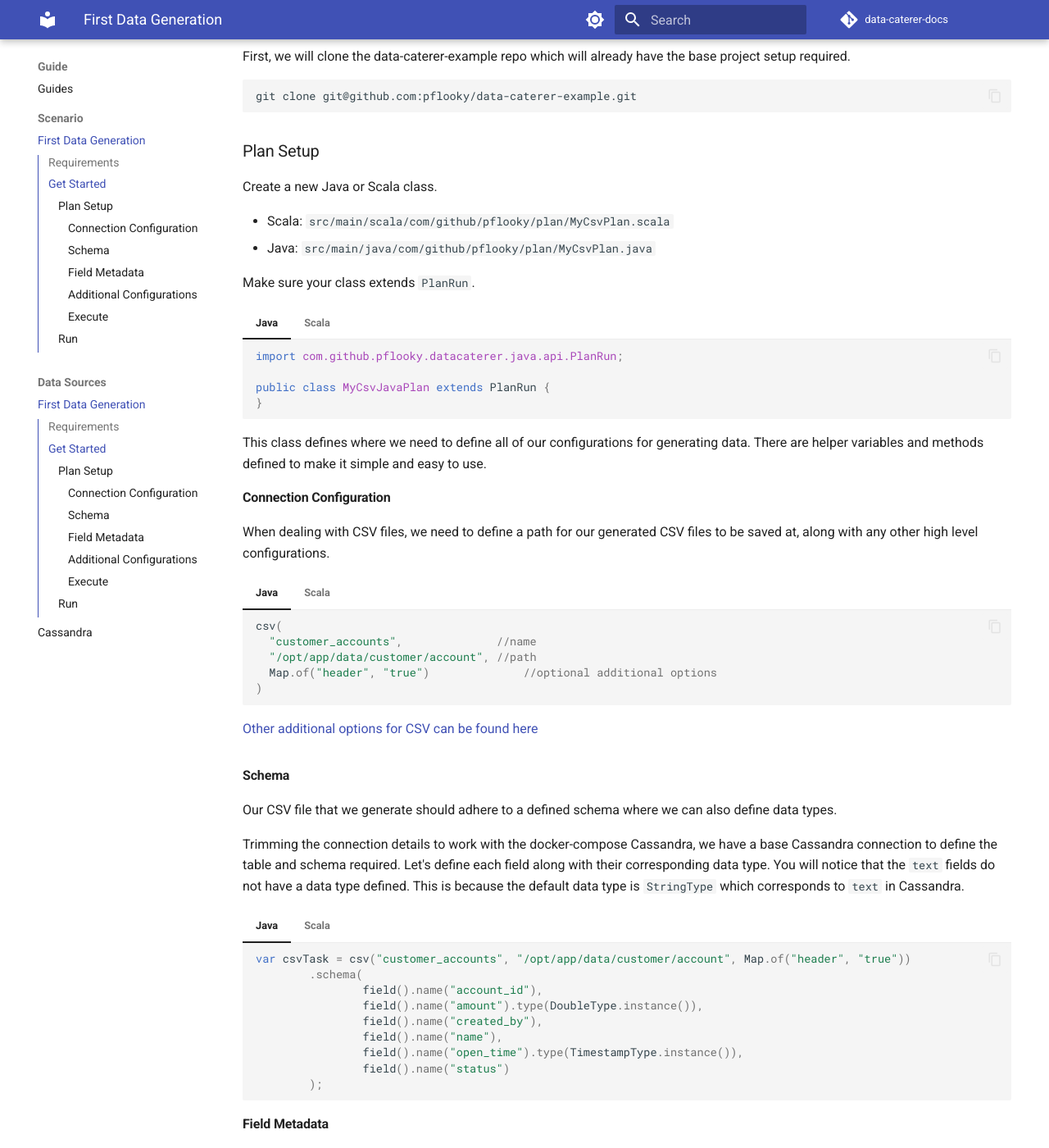
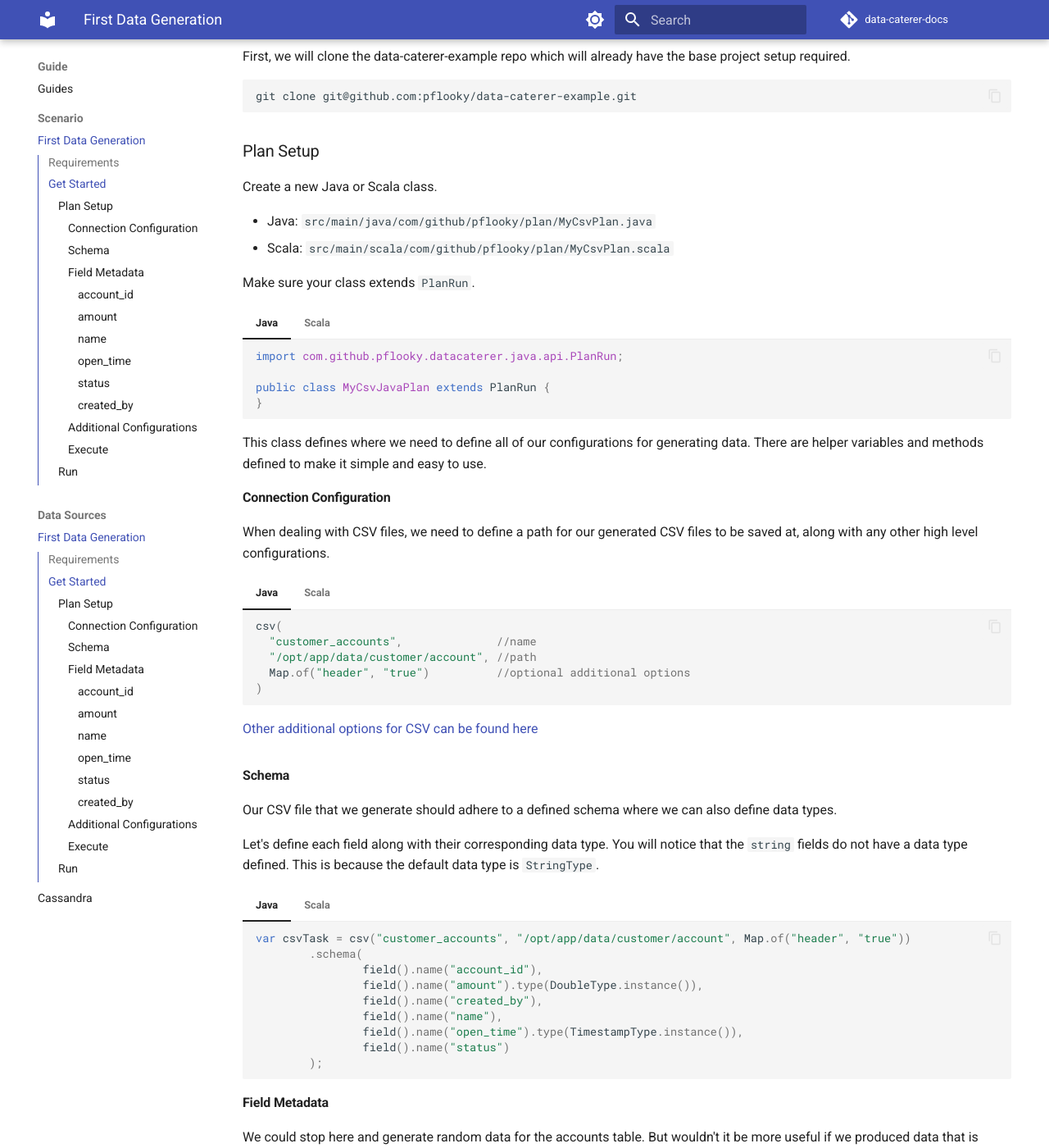
Before and after one commit to pflooky/data-caterer-docs, an MkDocs documentation site: the page built from docs/guide/scenario/first-data-generation.md, in a window 1280 px wide and 1400 px high, scrolled down 506 px. Shown: the whole window at 82% size. Built offline with MkDocs 1.6.1 and Material for MkDocs 9.7.7, drawn with Linux system fonts in a browser that asks for light colours; comment, search, counter and statistics services are not loaded; some of the changed text lies outside the part shown.

Commit message:
Update guides to have sql example, make guide homepage more clear

````diff
--- a/docs/guide/scenario/first-data-generation.md
+++ b/docs/guide/scenario/first-data-generation.md
@@ -21,8 +21,8 @@
 
 Create a new Java or Scala class.
 
+- Java: `src/main/java/com/github/pflooky/plan/MyCsvPlan.java`
 - Scala: `src/main/scala/com/github/pflooky/plan/MyCsvPlan.scala`
-- Java: `src/main/java/com/github/pflooky/plan/MyCsvPlan.java`
 
 Make sure your class extends `PlanRun`.
 
@@ -58,7 +58,7 @@
     csv(
       "customer_accounts",              //name
       "/opt/app/data/customer/account", //path
-      Map.of("header", "true")              //optional additional options
+      Map.of("header", "true")          //optional additional options
     )
     ```
 
@@ -70,7 +70,7 @@
     csv(
       "customer_accounts",              //name
       "/opt/app/data/customer/account", //path
-      Map("header" -> "true")               //optional additional options
+      Map("header" -> "true")           //optional additional options
     )
     ```
 
@@ -80,10 +80,8 @@
 
 Our CSV file that we generate should adhere to a defined schema where we can also define data types.
 
-Trimming the connection details to work with the docker-compose Cassandra, we have a base Cassandra connection to define
-the table and schema required. Let's define each field along with their corresponding data type. You will notice that
-the `text` fields do not have a data type defined. This is because the default data type is `StringType` which
-corresponds to `text` in Cassandra.
+Let's define each field along with their corresponding data type. You will notice that the `string` fields do not have a
+data type defined. This is because the default data type is `StringType`.
 
 === "Java"
 
@@ -119,9 +117,11 @@
 that is closer to the structure of the data that would come in production? We can do this by defining various metadata
 attributes that add guidelines that the data generator will understand when generating data.
 
-`account_id` follows a particular pattern that where it starts with `ACC` and has 8 digits after it.
-This can be defined via a regex like below. Alongside, we also mention that values are unique ensure that
-unique values are generated.
+##### account_id
+
+- `account_id` follows a particular pattern that where it starts with `ACC` and has 8 digits after it.
+  This can be defined via a regex like below. Alongside, we also mention that values are unique ensure that
+  unique values are generated.
 
 === "Java"
 
@@ -135,8 +135,10 @@
     field.name("account_id").regex("ACC[0-9]{8}").unique(true),
     ```
 
-`amount` the numbers shouldn't be too large, so we can define a min and max for the generated numbers to be between
-`1` and `1000`.
+##### amount
+
+- `amount` the numbers shouldn't be too large, so we can define a min and max for the generated numbers to be between
+  `1` and `1000`.
 
 === "Java"
 
@@ -150,9 +152,12 @@
     field.name("amount").`type`(DoubleType).min(1).max(1000),
     ```
 
-`name` is a string that also follows a certain pattern, so we could also define a regex but here we will choose to
-leverage the DataFaker library and create an `expression` to generate real looking name. All possible faker expressions
-can be found [here](../../sample/datafaker/expressions.txt)
+##### name
+
+- `name` is a string that also follows a certain pattern, so we could also define a regex but here we will choose to
+  leverage the DataFaker library and create an `expression` to generate real looking name. All possible faker
+  expressions
+  can be found [here](../../sample/datafaker/expressions.txt)
 
 === "Java"
 
@@ -165,8 +170,11 @@
     ```scala
     field.name("name").expression("#{Name.name}"),
 
-`open_time` is a timestamp that we want to have a value greater than a specific date. We can define a min date by using
-`java.sql.Date` like below.
+##### open_time
+
+- `open_time` is a timestamp that we want to have a value greater than a specific date. We can define a min date by
+  using
+  `java.sql.Date` like below.
 
 === "Java"
 
@@ -180,7 +188,9 @@
     field.name("open_time").`type`(TimestampType).min(java.sql.Date.valueOf("2022-01-01")),
     ```
 
-`status` is a field that can only obtain one of four values, `open, closed, suspended or pending`.
+##### status
+
+- `status` is a field that can only obtain one of four values, `open, closed, suspended or pending`.
 
 === "Java"
 
@@ -194,9 +204,11 @@
     field.name("status").oneOf("open", "closed", "suspended", "pending")
     ```
 
-`created_by` is a field that is based on the `status` field where it follows the
-logic: `if status is open or closed, then
-it is created_by eod else created_by event`. This can be achieved by defining a SQL expression like below.
+##### created_by
+
+- `created_by` is a field that is based on the `status` field where it follows the
+  logic: `if status is open or closed, then
+  it is created_by eod else created_by event`. This can be achieved by defining a SQL expression like below.
 
 === "Java"
 
````
Also changed, not shown: other parts of docs/guide/scenario/first-data-generation.md (+2 -0 lines), docs/guide/data-source/cassandra.md (+16 -2 lines), docs/guide/index.md (+43 -35 lines), docs/sample/report/report_screenshot.png (added), site/guide/data-source/cassandra/index.html, site/guide/index.html, site/guide/scenario/first-data-generation/index.html, site/sample/report/report_screenshot.png (added), site/search/search_index.json, 1 other file.
